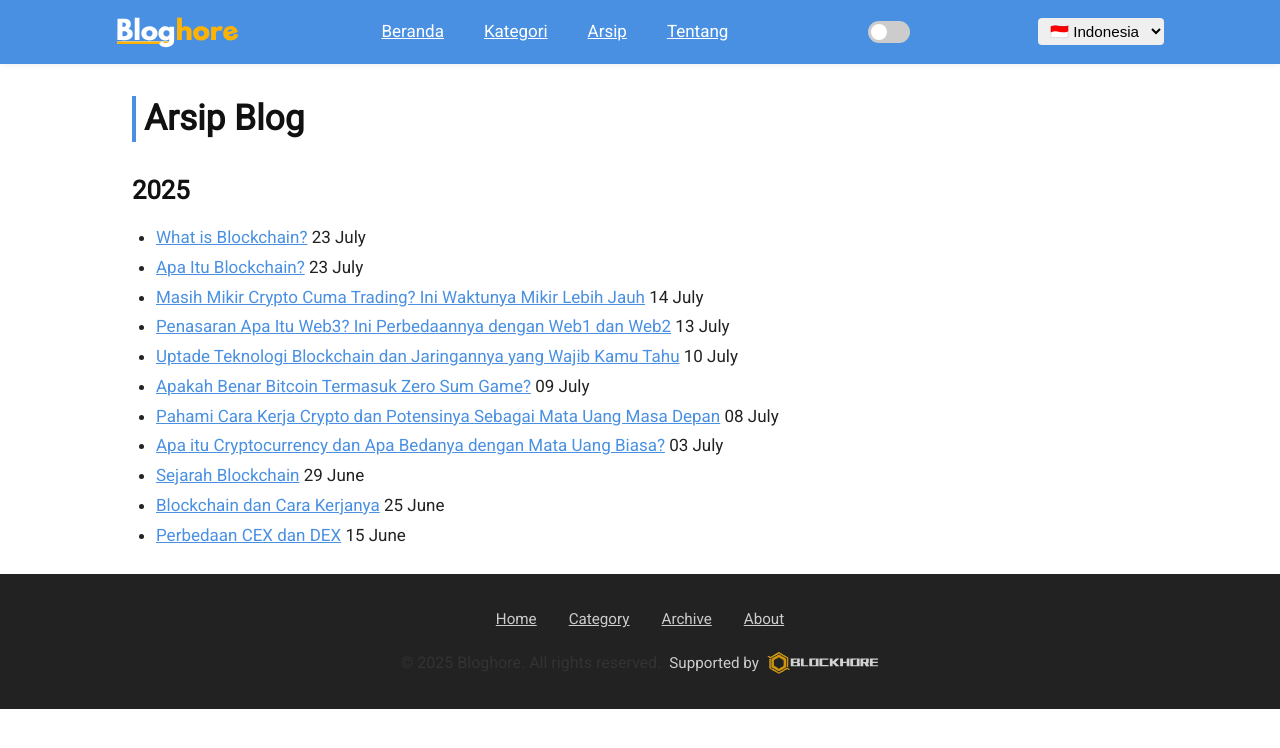
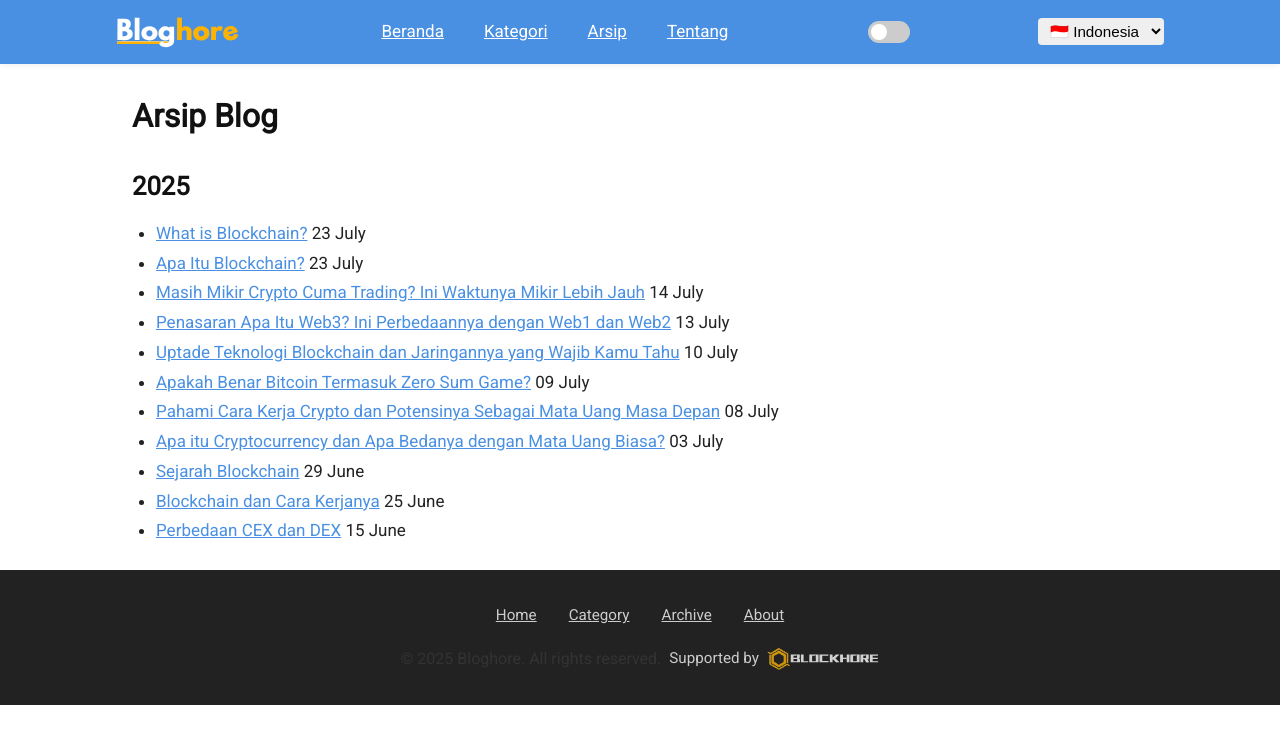
Before and after one commit to Blockhore/bloghore.github.io, a Jekyll site: the page built from pages/archive.html, in a window 1280 px wide. Shown: the top 748 px of the page. Built offline with Jekyll 4.4.1, drawn with Linux system fonts in a browser that asks for light colours.

Commit message:
Update _hero.scss

```diff
--- a/_sass/_hero.scss
+++ b/_sass/_hero.scss
@@ -8,13 +8,6 @@
     grid-template-columns: 1fr;
   }
 }
-
-  h1 {
-  margin-bottom: 1rem;
-  font-size: 2.2rem;
-  border-left: 4px solid $color-primary;
-  padding-left: 0.5rem;
-  }
 
 .hero-left .hero-main-post {
   position: relative;
@@ -58,6 +51,15 @@
       .post-meta {
         font-size: 0.85rem;
         color: #ccc;
+      }
+
+      .hero-label {
+        font-size: 1rem;
+        font-weight: 600;
+        color: $color-primary;
+        margin-bottom: 0.75rem;
+        padding-left: 0.25rem;
+        border-left: 4px solid $color-primary;
       }
     }
   }
```
